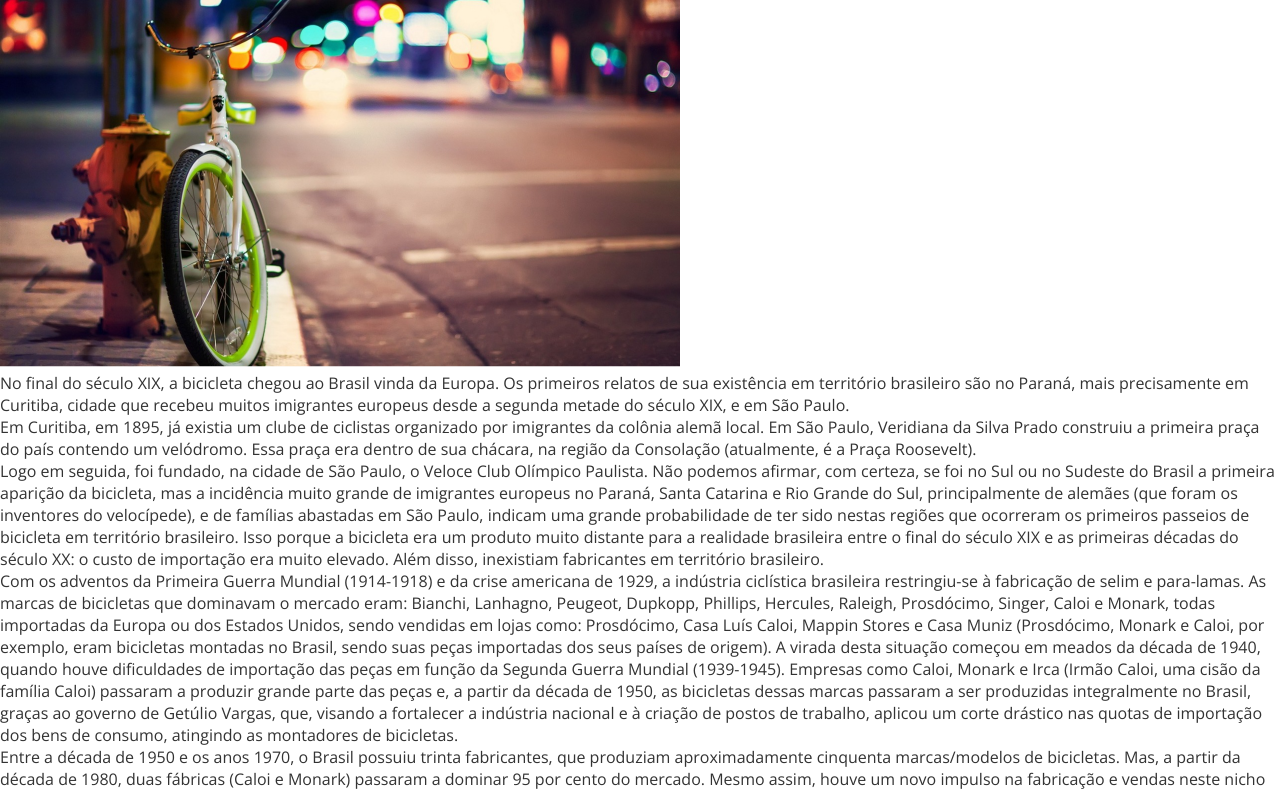
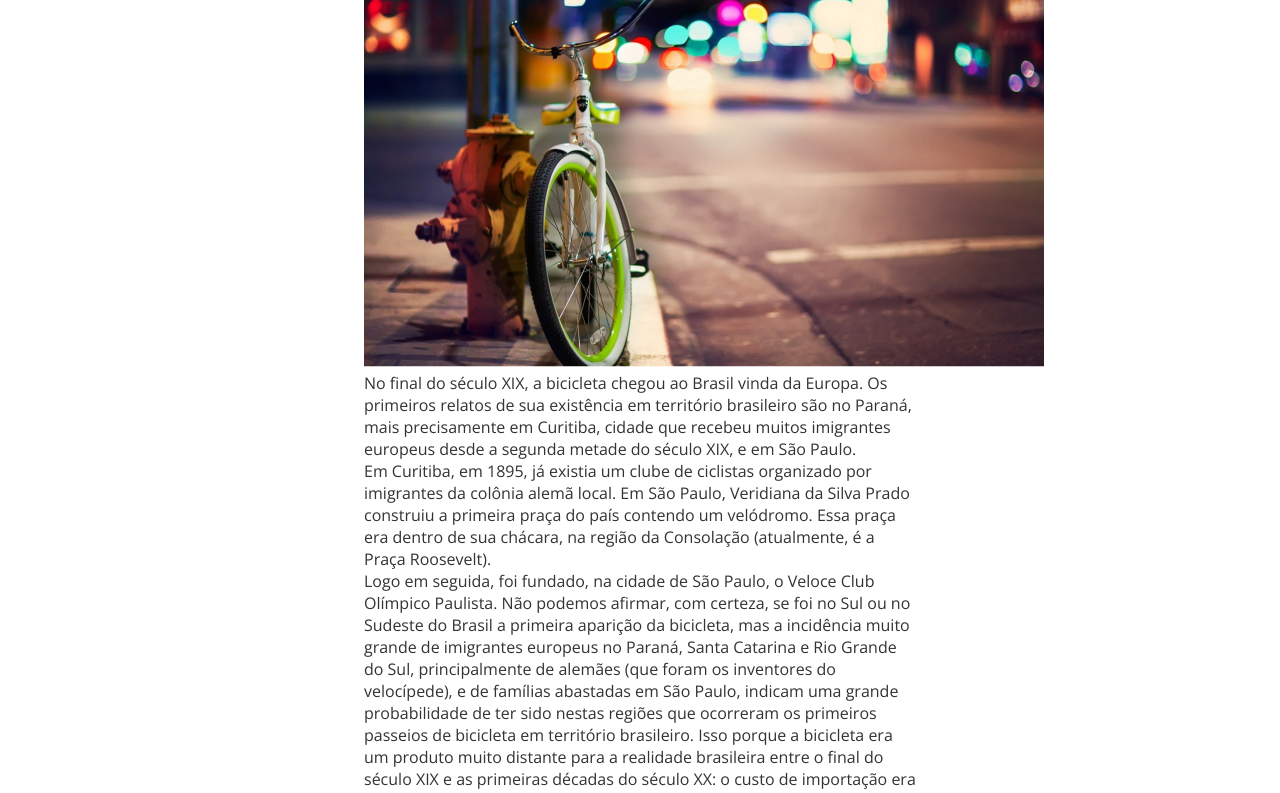
Before and after one commit to leqenho/magrela, a plain HTML site: page src/index.html in a window 1280 px wide. Shown: the part 171-964 px from the top of the page. Drawn offline with nearby package versions, Linux system fonts and the light colour scheme.

Commit message:
feature: cria estilo padrão do container

```diff
--- a/src/style.css
+++ b/src/style.css
@@ -29,3 +29,19 @@ a {
 a:hover {
     color: var(--link);
 }
+
+.container {
+    padding: 0 16px;
+    max-width: 1300px;
+    margin: 0 auto;
+}
+
+main > .container {
+    max-width: 680px;
+}
+
+@media (min-width: 1024px) {
+    .container {
+        padding: 0 64px;
+    }
+}
```
